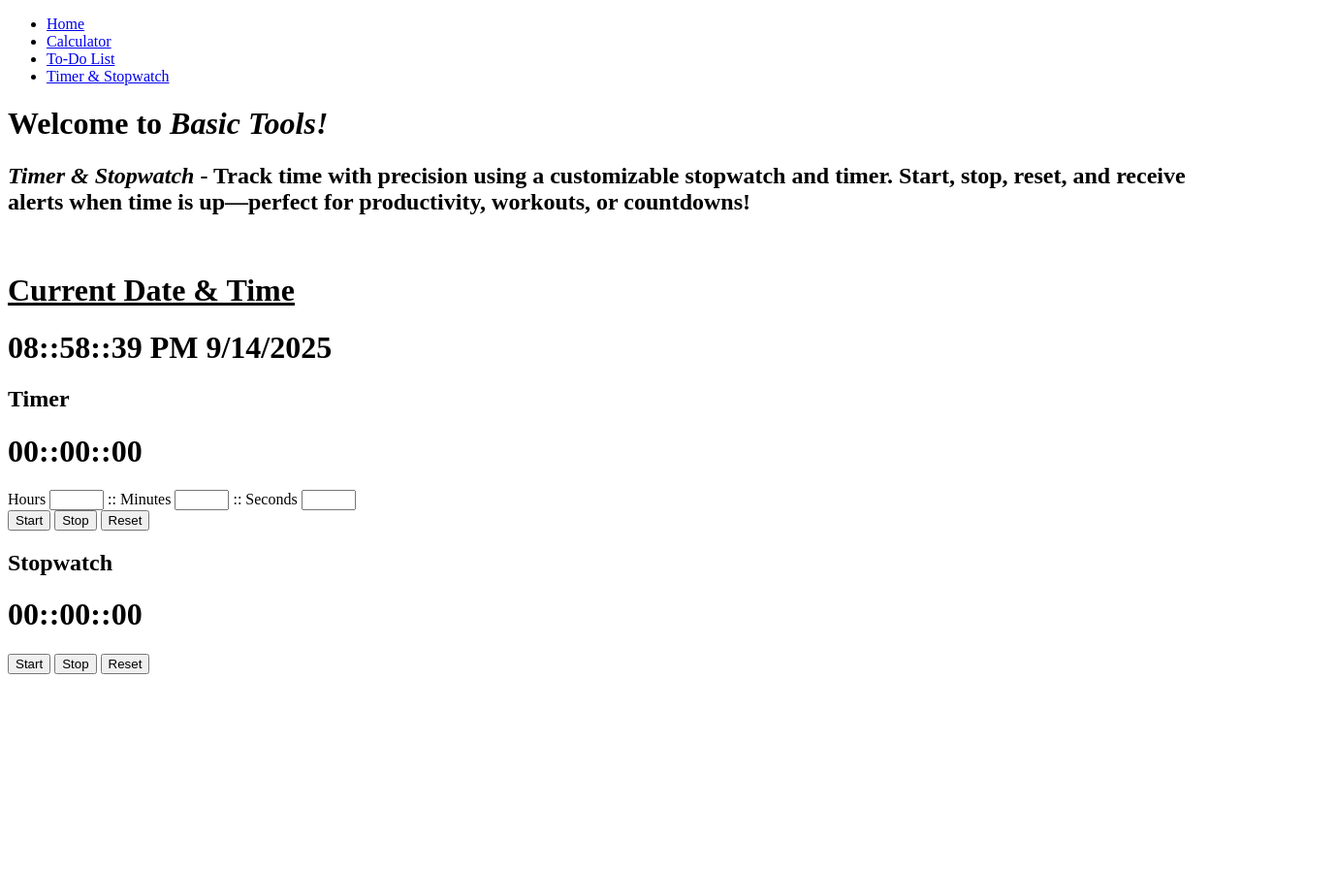
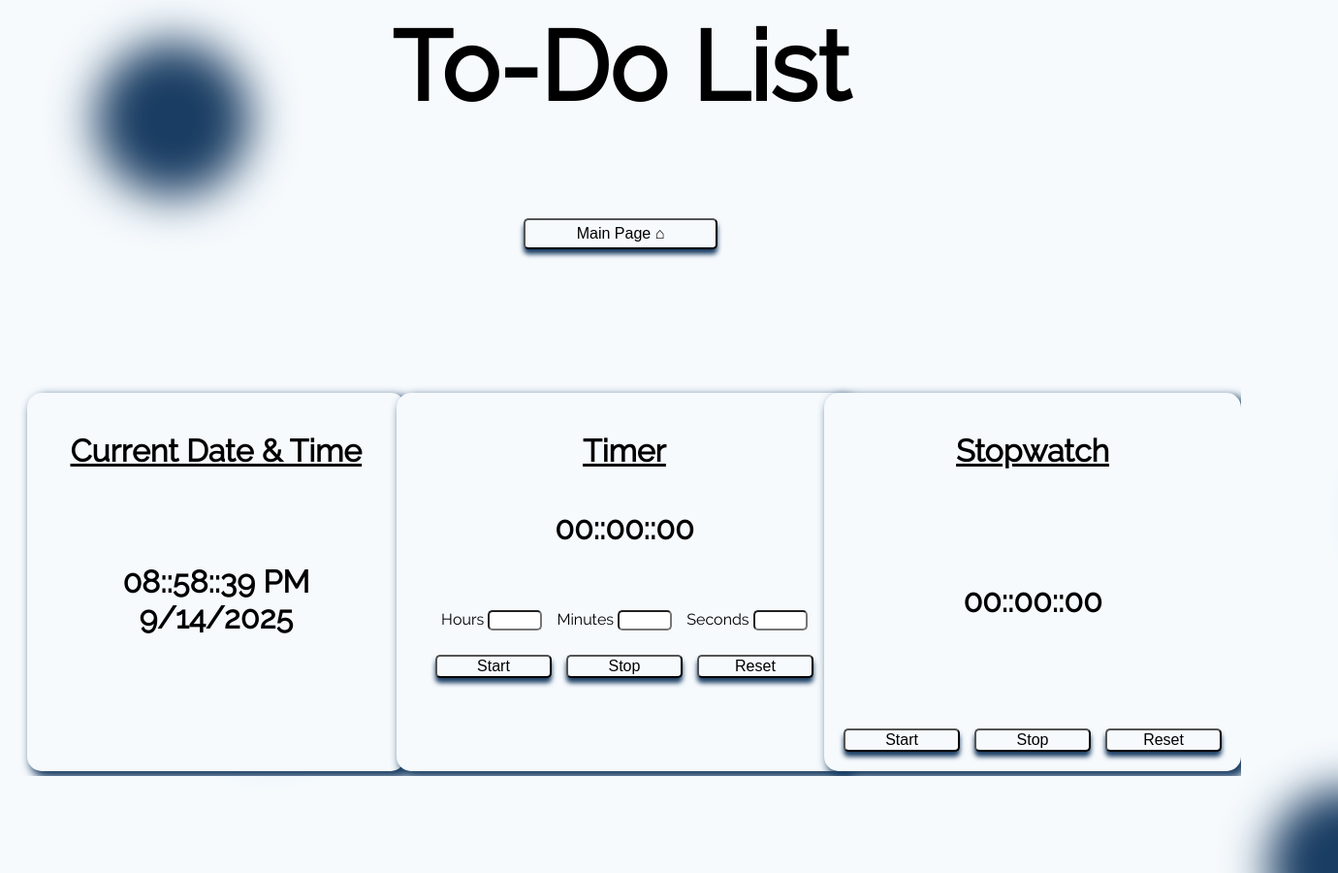
Before and after one commit to Varenas21/Javascript-Beginner-Projects, a plain HTML site: page Pages/Timer.html in a window 1280 px wide. Shown: the whole page at 97% size, 1380 px wide, since content can reach past the window. Before the commit the page ends 800 px from the top, so only its background shows below. Drawn offline with Linux system fonts and the light colour scheme.

Commit message:
PROJECT COMPLETED - Timer page has been completed with logic still the same - Created own CSS objects for the timers in each designated stylesheet - Design changed for layout as it is now a white background

```diff
--- a/Pages/Timer.html
+++ b/Pages/Timer.html
@@ -5,72 +5,99 @@
 <head>
     <meta charset="UTF-8">
     <title>Basic Tools Website</title>
-    <link rel="stylesheet" href="../stylesheet.css">
+    <link rel="stylesheet" href="../Stylesheets/Layout.css">
+    <link rel="stylesheet" href="../Stylesheets/Content.css">
 </head>
 
-<!-- NAVBAR -->
-<nav class="nav">
-    <div>
-        <ul>
-            <li><a href="index.html">Home</a></li>
-            <li><a href="Calculator.html">Calculator</a></li>
-            <li><a href="ToDoList.html">To-Do List</a></li>
-            <li><a href="Timer.html">Timer & Stopwatch</a></li>
-        </ul>
-    </div>
-</nav>
+
 
 <body>
-    <!-- Create buttons that begins a new list -->
-    <div class="div-titles">
-        <h1><b>Welcome to <i>Basic Tools!</i></b></h1>
-        <div class="div-para">
-            <h2><i><b>Timer & Stopwatch</b></i> - Track time with precision using a customizable stopwatch and timer.
-                Start,
-                stop, reset, and receive alerts when time is up—perfect for productivity, workouts, or countdowns!</h2>
-            <br>
-            <h1><u>Current Date & Time</u></h1>
-            <h1>
-                <div class="time-date" id="TimeDate"></div>
-            </h1>
+    <div class="div-titles anim-background">
+        <span class="ball"></span>
+        <span class="ball"></span>
+        <span class="ball"></span>
+        <span class="ball"></span>
+        <span class="ball"></span>
+        <span class="ball"></span>
+
+    </div>
+    <div class="div-titles title-card">
+        To-Do List
+    </div>
+
+    <div class="center-container">
+        <div class="center">
+            <button id="HomeBtn" class="button home-button" onclick="window.location.href='./index.html'">
+                <span>
+                    Main Page
+                </span>
+            </button>
+        </div>
+    </div>
+
+
+
+    <div class="cards-container cards-row">
+
+        <!-- FIRST CARD TIME -->
+        <div class="card cards-column">
+            <div class="time-card center">
+                <h1><u>Current Date & Time</u></h1>
+                <h2>
+                    <div id="TimeDate"></div>
+                </h2>
+            </div>
         </div>
 
-        <div class="row">
-            <div class="column div-titles">
-                <h2>Timer</h2>
-                <div class="div-container">
-                    <h1 id="TimerDisplay">00::00::00</h1>
-                    <div class="time-input-group">
+        <!-- SECOND CARD TIMER -->
+
+        <div class="card cards-column">
+            <div class="time-card center">
+                <h1><u>Timer</u></h1>
+                <h1 id="TimerDisplay">00::00::00</h1>
+                <div class="timer-card-content">
+                    <div class="timer-controls">
                         <label>
-                            <span class="time-label">Hours</span>
+                            <span>Hours</span>
                             <input type="number" id="UserHours" name="UserHours" min="0" max="99">
                         </label>
-                        <span class="time-seperator">::</span>
+
+
                         <label>
                             <span class="time-label">Minutes</span>
                             <input type="number" id="UserMinutes" name="UserMinutes" min="0" max="59">
                         </label>
-                        <span class="time-seperator">::</span>
+
+
                         <label>
                             <span class="time-label">Seconds</span>
                             <input type="number" id="UserSeconds" name="UserSeconds" min="0" max="59">
                         </label>
                     </div>
-                    <button id="TStartBtn">Start</button>
-                    <button id="TStopBtn">Stop</button>
-                    <button id="TResetBtn">Reset</button>
-                </div>
-            </div>
-            <div class="column div-titles">
-                <h2>Stopwatch</h2>
-                <div class="div-container">
-                    <h1 id="SWDisplay">00::00::00</h1>
-                    <button id="SWStartBtn">Start</button>
-                    <button id="SWStopBtn">Stop</button>
-                    <button id="SWResetBtn">Reset</button>
+
+                        <div class="timer-controls">
+                            <button id="TStartBtn" class="time-buttons">Start</button>
+                            <button id="TStopBtn" class="time-buttons">Stop</button>
+                            <button id="TResetBtn" class="time-buttons">Reset</button>
+                        </div>
+
                 </div>
             </div>
         </div>
+
+        <!-- FINAL CARD STOPWATCH -->
+        <div class="card cards-column">
+            <div class="time-card center">
+                <h1><u>Stopwatch</u></h1>
+                <h1 id="SWDisplay">00::00::00</h1>
+                <div class="stopwatch-controls"> <button id="SWStartBtn" class="time-buttons">Start</button>
+                    <button id="SWStopBtn" class="time-buttons">Stop</button>
+                    <button id="SWResetBtn" class="time-buttons">Reset</button>
+                </div>
+
+            </div>
+        </div>
+
     </div>
 </body>
 <script src="../Scripts/Timer.js"></script>
--- a/Stylesheets/Cards.css
+++ b/Stylesheets/Cards.css
@@ -141,3 +141,19 @@
   display: inline-block;
 
 }
+
+.time-card
+{
+  background-color: var(--White);
+  padding:20px;
+  min-width: 350px;
+  min-height: 350px;
+  display: flex;
+  flex-direction: column;
+  align-items: center;
+  justify-content: space-between;
+    color: black;
+  border-color: black;
+  border-radius: 15px;
+  box-shadow: 5px 5px 10px 2px var(--Dark-Blue);
+}
--- a/Stylesheets/Content.css
+++ b/Stylesheets/Content.css
@@ -109,3 +109,67 @@
     background-color: lightgrey;
     color: black;
 }
+
+.timer-card-content {
+  display: flex;
+  flex-direction: column;
+  padding: 20px;
+  min-width: 350px;
+  min-height: 250px;
+}
+
+.timer-flex {
+  display: flex;
+  justify-content: space-between; /* left column left, right column right */
+  align-items: flex-start;
+  gap: 20px; /* space between columns */
+}
+
+.timer-left {
+  display: flex;
+  flex-direction: column;
+  gap: 10px; /* space between each label/input */
+  align-items: flex-start;
+}
+
+.timer-right {
+  display: flex;
+  flex-direction: column; /* vertical buttons */
+  gap: 10px;
+  align-items: flex-end; /* right align buttons */
+}
+
+.stopwatch-controls{
+    display:flex;
+    justify-content: center;
+    gap: 15px;
+    margin-top: 15px;
+}
+
+.timer-controls {
+  display: flex;
+  justify-content: center;
+  gap: 15px;
+  margin-top: 25px;
+}
+
+.time-buttons
+{
+    border-radius: 5px;
+    background-color: var(--White);
+    color: black;
+    text-align: center;
+    font-size: medium;
+    width: 120px;
+    cursor: pointer;
+    box-shadow: 0px 5px 5px var(--Dark-Blue);
+}
+
+#TimeDate
+{
+    justify-content: center;
+    font-size: xx-large;
+    text-align: center;
+
+    padding-bottom: 100px;
+}
--- a/Stylesheets/Global.css
+++ b/Stylesheets/Global.css
@@ -21,6 +21,10 @@
 @font-face {
   font-family: Raleway;
   src: url("../fonts/raleway/Raleway-Regular.ttf");
+}
+
+input {
+    border-radius: 5px;
 }
 
 .center-container
--- a/Stylesheets/Layout.css
+++ b/Stylesheets/Layout.css
@@ -57,7 +57,7 @@ a{
   height: 100vh;
   top:0;
   left:0;
-  background-color: var(--Med-Blue);
+  background-color: var(--White);
   overflow: hidden;
 }
 
```
